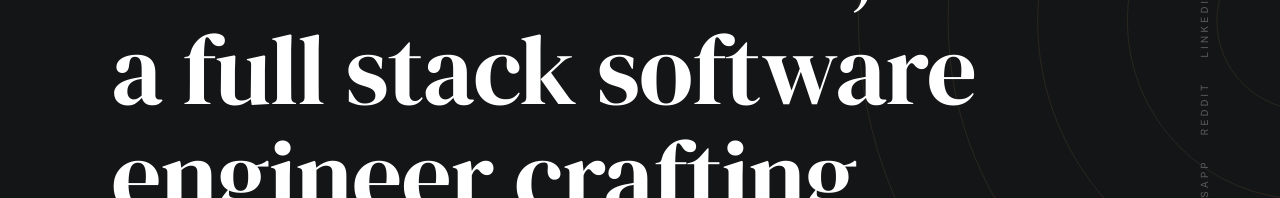
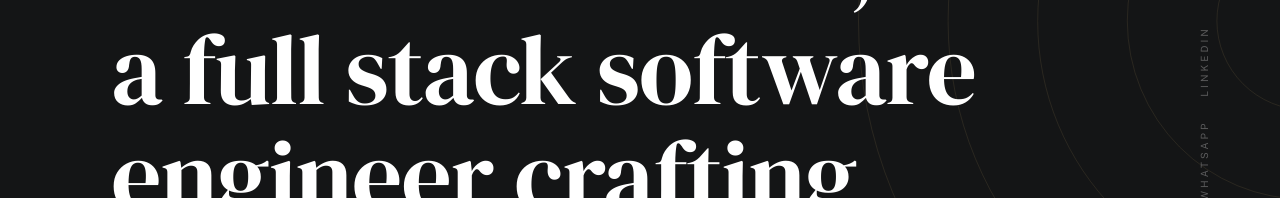
Before and after one commit to Mustafa21102005/portfolio, a Vue app: page / in a window 1280 px wide. Shown: the part 331-529 px from the top of the page. Built offline with nearby package versions, Linux system fonts and the light colour scheme; a web font is replaced by a local one.

Commit message:
update: removed reddit link in intro section

```diff
--- a/src/components/IntroSection.vue
+++ b/src/components/IntroSection.vue
@@ -15,7 +15,6 @@
       <ul class="intro-social">
         <li><a href="https://github.com/Mustafa21102005" target="_blank">Github</a></li>
         <li><a href="https://wa.me/966545117570" target="_blank">WhatsApp</a></li>
-        <li><a href="https://www.reddit.com/user/mustafa_azmi/" target="_blank">Reddit</a></li>
         <li>
           <a href="https://www.linkedin.com/in/mustafa-azmi-3718463a2/" target="_blank">LinkedIn</a>
         </li>
```
